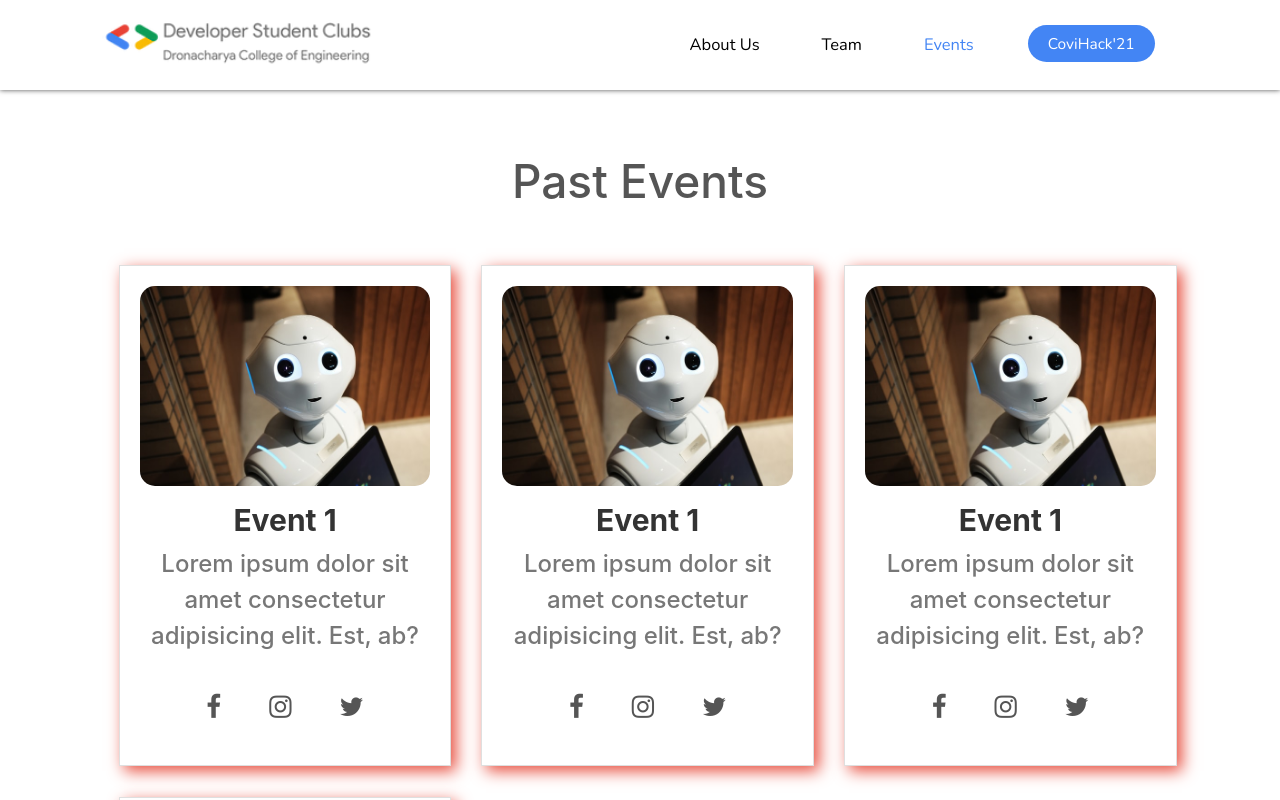
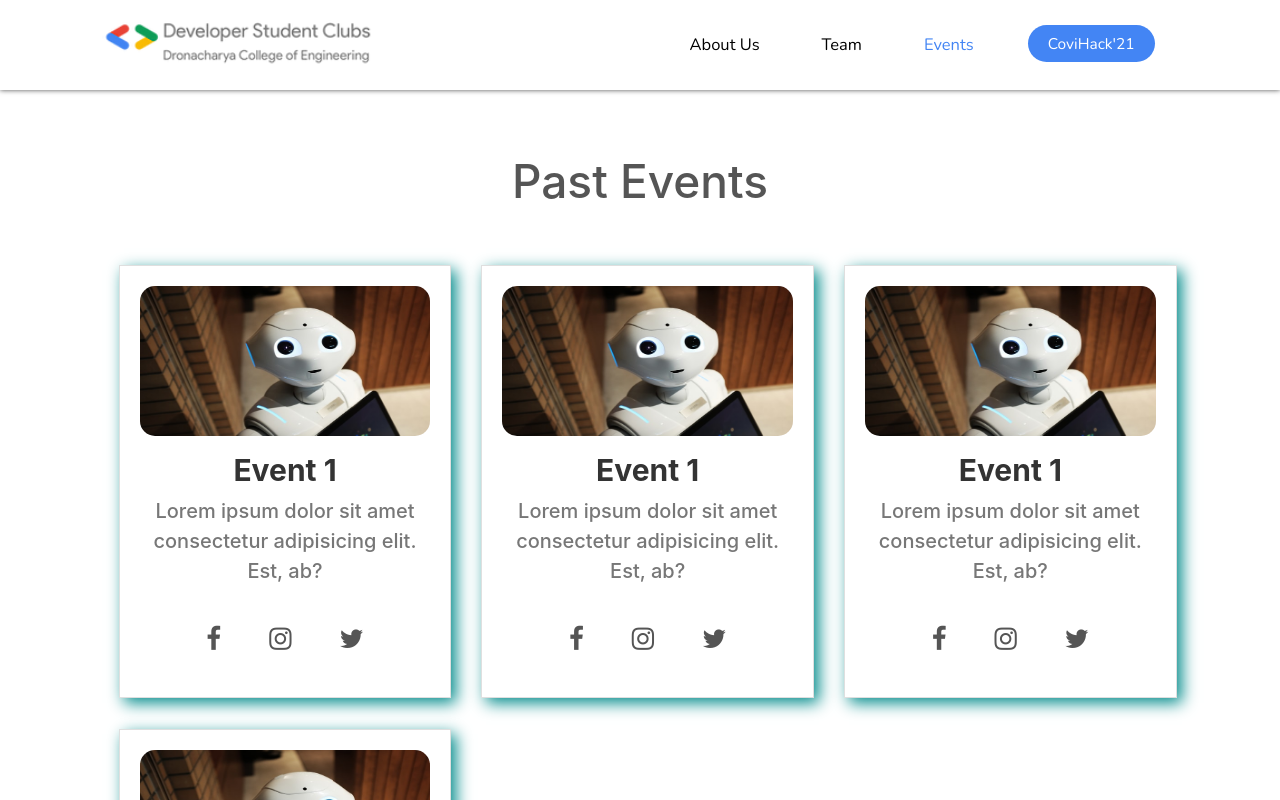
Before and after one commit to Dsc-Dce/GDSC-DCE, a React (Create React App) app: page /events in a window 1280 px wide. Shown: the top 800 px of the page. Built offline with nearby package versions, Linux system fonts and the light colour scheme.

Commit message:
minor css change in REvent.css

```diff
--- a/src/components/assets/css/REvent.css
+++ b/src/components/assets/css/REvent.css
@@ -16,12 +16,13 @@
 }
 
 #event p{
-    font-size: 24px;
+    font-size: 20px;
+    font-weight: 500;
 }
 
 #event img{
     /* margin-top: -50px; */
-    height: 200px;
+    height: 150px;
     border-radius: 15px;
     width: 100%;
 }
@@ -31,20 +32,17 @@
     color: #555;
 }
 
-#event p{
-    font-weight: 500;
-}
 
 #event .card{
     border-radius: 0;
-    box-shadow: 5px 5px 15px #e74c3c;
+    box-shadow: 5px 5px 15px darkcyan;
     transition: all 0.3s ease-in;
     -webkit-transition: all 0.3s ease-in;
     width: 100%;
 }
 
 #event .card:hover{
-    background: #e74c3c;
+    background: darkcyan;
     color: #fff;
     border-radius: 5px;
     border: none;
```
